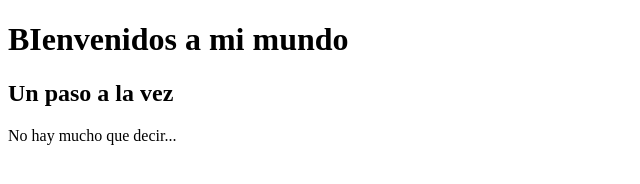
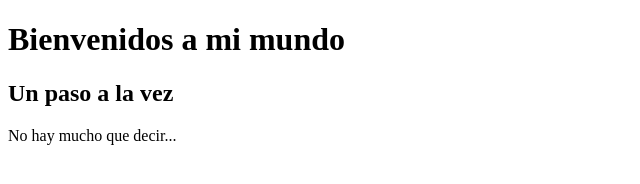
Before and after one commit to tvergarac/tvergarac.github.io, a plain HTML site: page index.html in a window 1280 px wide. Shown: the whole page, without its empty margins (0-640 px from the left). Drawn offline with Linux system fonts and the light colour scheme.

Commit message:
Update index.html

```diff
--- a/index.html
+++ b/index.html
@@ -7,7 +7,7 @@
   </head>
   <body>
     <div>
-        <h1>BIenvenidos a mi mundo</h1>
+        <h1>Bienvenidos a mi mundo</h1>
         <h2>Un paso a la  vez</h2>
         <p>No hay mucho que decir...</p>
     </div>
```
